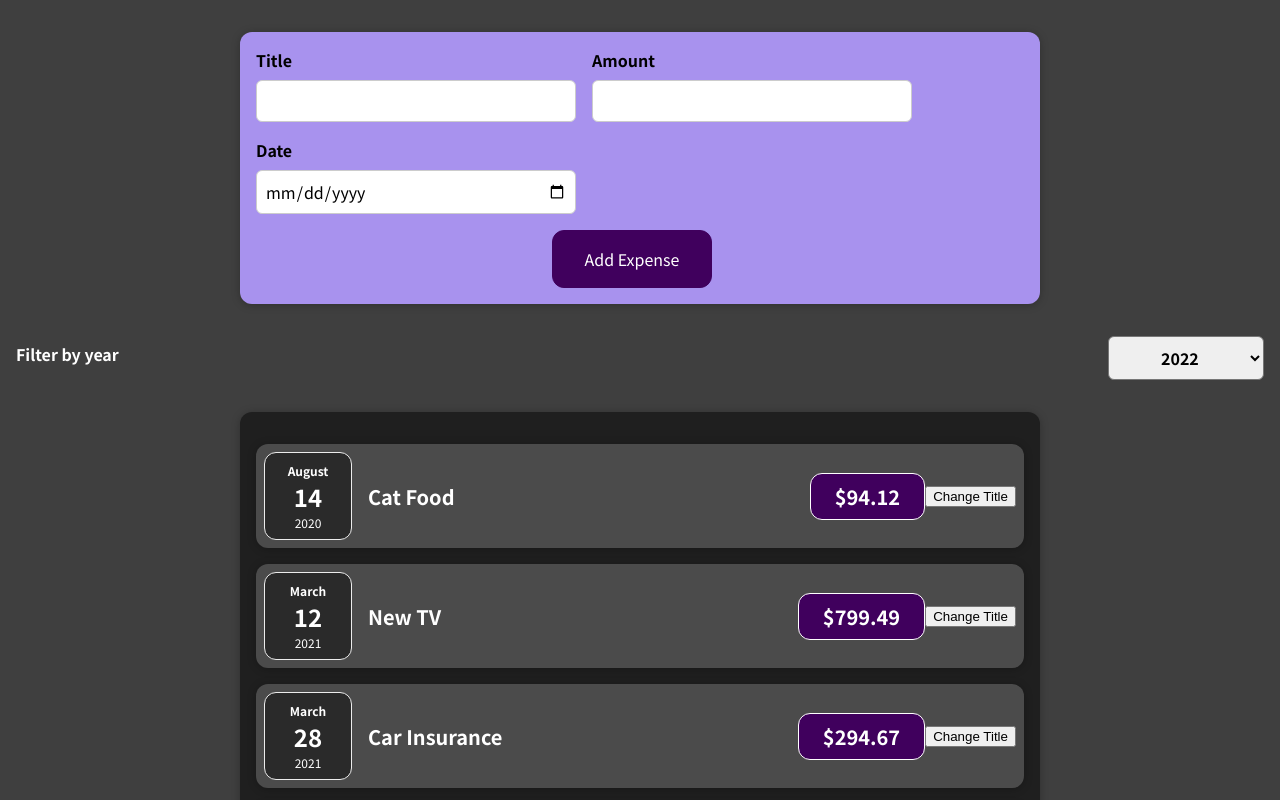
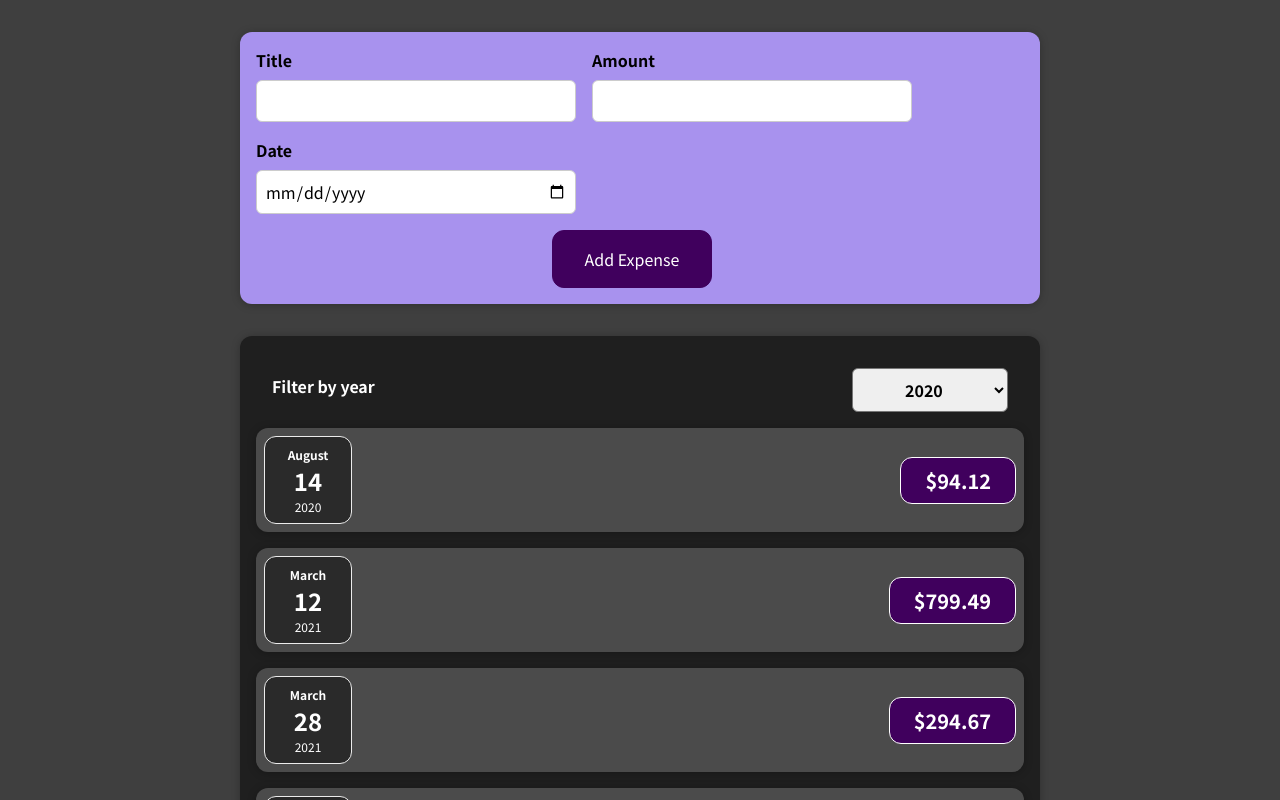
Before and after one commit to darienaxelll/expense-tracker-project, a React (Create React App) app: page / in a window 1280 px wide. Shown: the top 800 px of the page. Built offline with nearby package versions, Linux system fonts and the light colour scheme.

Commit message:
Made minor edits throught code

```diff
--- a/src/components/Expenses/ExpenseItem.js
+++ b/src/components/Expenses/ExpenseItem.js
@@ -4,20 +4,13 @@ import ExpenseDate from "./ExpenseDate";
 import "./ExpenseItem.css";
 
 const ExpenseItem = (props) => {
-  const [title, setTitle] = useState(props.expenses.title);
-
-  const clickHandler = () => {
-    setTitle("Toilet Paper");
-  };
-
-  return (
+return (
     <Card className="expense-item">
       <ExpenseDate date={props.expenses.date} />
       <div className="expense-item__description">
-        <h2>{title}</h2>
+        <h2>{props.title}</h2>
         <div className="expense-item__price">${props.expenses.amount}</div>
       </div>
-      <button onClick={clickHandler}>Change Title</button>
     </Card>
   );
 };
--- a/src/components/Expenses/Expenses.js
+++ b/src/components/Expenses/Expenses.js
@@ -5,7 +5,7 @@ import ExpensesFilter from "./ExpensesFilter";
 import { useState } from "react";
 
 const Expenses = (props) => {
-  const [year, setYear] = useState("");
+  const [year, setYear] = useState("2020");
 
   const changeYear = (selectedYear) => {
     console.log(selectedYear);
@@ -14,8 +14,8 @@ const Expenses = (props) => {
 
   return (
     <div>
-      <ExpensesFilter onFilterChange={changeYear} />
       <Card className="expenses">
+        <ExpensesFilter selected={year} onFilterChange={changeYear} />
         <ExpenseItem expenses={props.expenses[0]} />
         <ExpenseItem expenses={props.expenses[1]} />
         <ExpenseItem expenses={props.expenses[2]} />
--- a/src/components/Expenses/ExpensesFilter.js
+++ b/src/components/Expenses/ExpensesFilter.js
@@ -9,7 +9,7 @@ const ExpensesFilter = (props) => {
     <div className="expenses-filter">
       <div className="expenses-filter__control">
         <label>Filter by year</label>
-        <select onChange={filterYearHandler}>
+        <select value={props.selected} onChange={filterYearHandler}>
           <option value="2022">2022</option>
           <option value="2021">2021</option>
           <option value="2020">2020</option>
```
